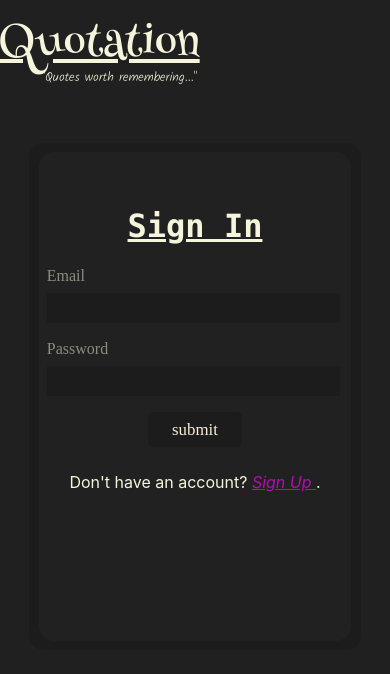
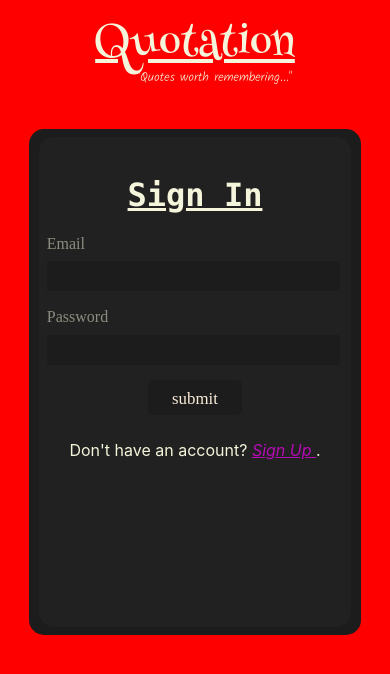
Before and after one commit to PratyayDhond/BookQuotes, a React (Create React App) app: page / in a window 390 px wide. Shown: the top 674 px of the page. Built offline with nearby package versions, Linux system fonts and the light colour scheme.

Commit message:
Fixed Login Form overflow when virtual keyboard opens up in smart phone devices

```diff
--- a/src/App.css
+++ b/src/App.css
@@ -67,9 +67,6 @@ input{
 
           @media (max-width: 480px) and (orientation: landscape){
 
-              body{
-                  background-color: green;
-              }
 
           }
 
--- a/src/Components/Header.css
+++ b/src/Components/Header.css
@@ -9,8 +9,6 @@
     margin-top: 5vh;
     text-decoration: underline;
     text-align: center;
-
-    /* background-color: aliceblue; */
 }
 
 .subHeadingText{
--- a/src/Components/Home/Home.css
+++ b/src/Components/Home/Home.css
@@ -30,21 +30,24 @@
 }
 
         /* Media Query for Mobile Devices */
-        @media (max-width: 480px) {
+        @media (max-width: 480px) and (orientation:portrait) {
 
             .Home-Header{
                 width: fit-content;
                 height: fit-content;
                 margin: auto;
+                float: none;
             }
 
             .Home-Login{
                 width: fit-content;
                 margin: auto;
-                margin-top: 22vh;
+                margin-top: 8vh;
             }
 
             .Home-divSlash{
+                position: absolute;
+                bottom: 0;
                 height: 0vh;
                 width: 0vw;
             }
--- a/src/Components/Home/LoginForm.css
+++ b/src/Components/Home/LoginForm.css
@@ -120,7 +120,7 @@
             .loginForm-heading{
                 width: fit-content;
                 margin: auto;
-                padding-top: 4vh;
+                padding-top: 2vh;
                 text-decoration: underline;
                 font-family: 'Consolas', Times, serif;
             }
@@ -213,7 +213,7 @@
                 height: 68vh;
                 background-color: #212121;
                 position: relative;
-                top: 1vh;
+                top: -25vh;
                 margin: auto;
                 border-radius: 15px;
             }
--- a/src/Components/SearchPage/SearchBar.css
+++ b/src/Components/SearchPage/SearchBar.css
@@ -17,3 +17,9 @@
     margin: auto;
     margin-bottom: 6vh;
 }
+
+@media (max-width: 480px) and (orientation: portrait){
+    body{
+        background-color: red;
+    }
+}
```
